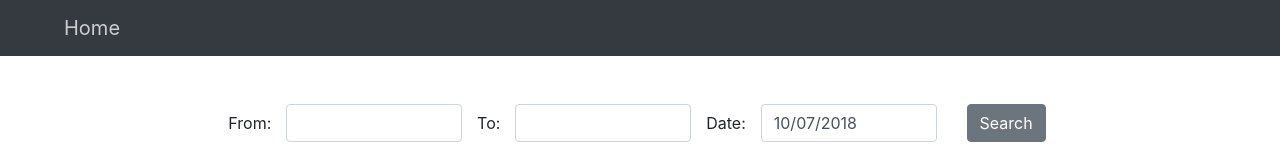
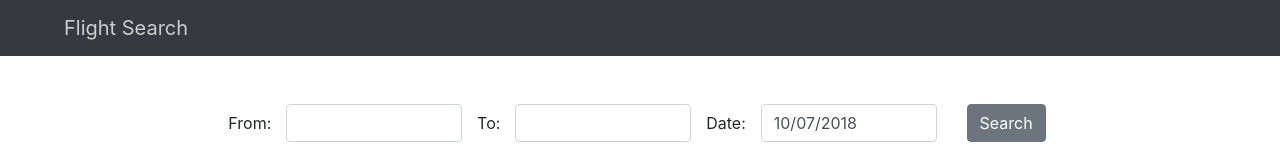
Before and after one commit to Skyllarr/FlightSearch, a React app: page / in a window 1280 px wide. Shown: the top 160 px of the page. Built offline with nearby package versions, Linux system fonts and the light colour scheme.

Commit message:
rename app

```diff
--- a/public/index.html
+++ b/public/index.html
@@ -18,7 +18,7 @@
       work correctly both with client-side routing and a non-root public URL.
       Learn how to configure a non-root public URL by running `npm run build`.
     -->
-    <title>React App</title>
+    <title>Flight Search</title>
   </head>
   <body>
     <noscript>
--- a/src/components/NavBar.js
+++ b/src/components/NavBar.js
@@ -7,7 +7,7 @@ import './NavBar.css'
 const NavBar = () => (
     <div>
         <Navbar color="dark" className="menu-link" dark expand="md">
-            <NavbarBrand className="ml-lg-5" onClick={() => nextPath('/')}>Home</NavbarBrand>
+            <NavbarBrand className="ml-lg-5" onClick={() => nextPath('/')}>Flight Search</NavbarBrand>
         </Navbar>
     </div>
 )
```
Also changed, not shown: public/manifest.json.
